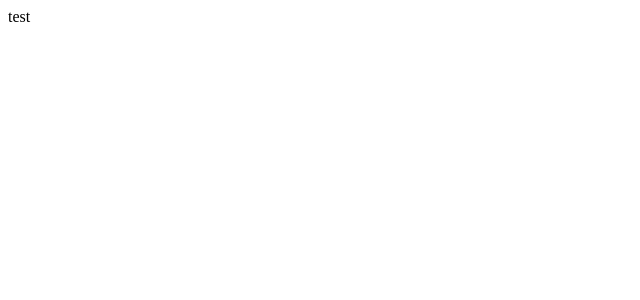
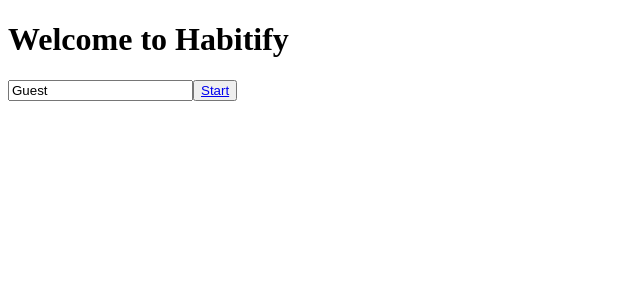
Before and after one commit to GSG-G9/habitify-YA, a React (Create React App) app: page / in a window 1280 px wide. Shown: the top 300 px of the page, without its empty margins (0-640 px from the left). Built offline with nearby package versions, Linux system fonts and the light colour scheme.

Commit message:
home Component Structure handleing name and handle redirect to profile >Relates #6

```diff
--- a/package.json
+++ b/package.json
@@ -8,6 +8,7 @@
     "@testing-library/user-event": "^12.6.0",
     "react": "^17.0.1",
     "react-dom": "^17.0.1",
+    "react-router-dom": "^5.2.0",
     "react-scripts": "4.0.1",
     "web-vitals": "^0.2.4"
   },
@@ -44,6 +45,6 @@
     "eslint-plugin-prettier": "^3.3.1",
     "eslint-plugin-react": "^7.22.0",
     "eslint-plugin-react-hooks": "^4.2.0",
-    "prettier": "^2.2.1"
+    "prettier": "^2.2.1",
   }
 }
--- a/src/App.js
+++ b/src/App.js
@@ -1,7 +1,30 @@
 import React from 'react';
 
-function App() {
-  return <div className="App">test</div>;
+import {BrowserRouter as Router, Link, Route , Switch} from "react-router-dom";
+
+import Home from './components/Home/index';
+
+class App extends React.Component{
+
+  state ={
+    name: 'Guest'
+  };
+
+
+  render(){
+      return(
+        <Router>
+            <div className="App">
+            <h1>Welcome to Habitify</h1>
+              <Switch>
+                  <Route exact path='/'>
+                    <Home/>
+                  </Route>
+              </Switch>
+          </div>
+        </Router>
+      )
+  }
 }
 
 export default App;
--- a/src/components/Home/index.js
+++ b/src/components/Home/index.js
@@ -0,0 +1,45 @@
+import React from "react";
+
+import { Link, Route , Switch} from "react-router-dom";
+
+import "./style.css";
+
+class Home extends React.Component{
+    state ={
+        name: 'Guest'
+    };
+
+    handleName = (event) =>{
+        event.preventDefault();
+        this.setState((previousState)=>{
+            console.log(event.target.value)
+            return {
+                name: event.target.value
+            }
+        })
+    }
+    Start =(event)=>{
+        event.preventDefault();
+        this.setState((previousState)=>{
+            console.log(event.target)
+            return {
+                name: event.target.value
+            }
+        })
+    }
+
+  render(){
+    return(
+        <div>
+            <form>
+                <input type="text" name="text" value={this.state.name} placeholder="Enter your name" onChange={this.handleName}/>
+                <button onClick={this.Start}>
+                <Link to="/profile">Start</Link>
+                </button>
+            </form>
+        </div>
+    )
+  }
+};
+
+export default Home;
```
Also changed, not shown: src/components/HabitsProfile/index.js (added), src/components/HabitsProfile/style.css (added), 2 other files (tests, documents, lock files or other folders).
